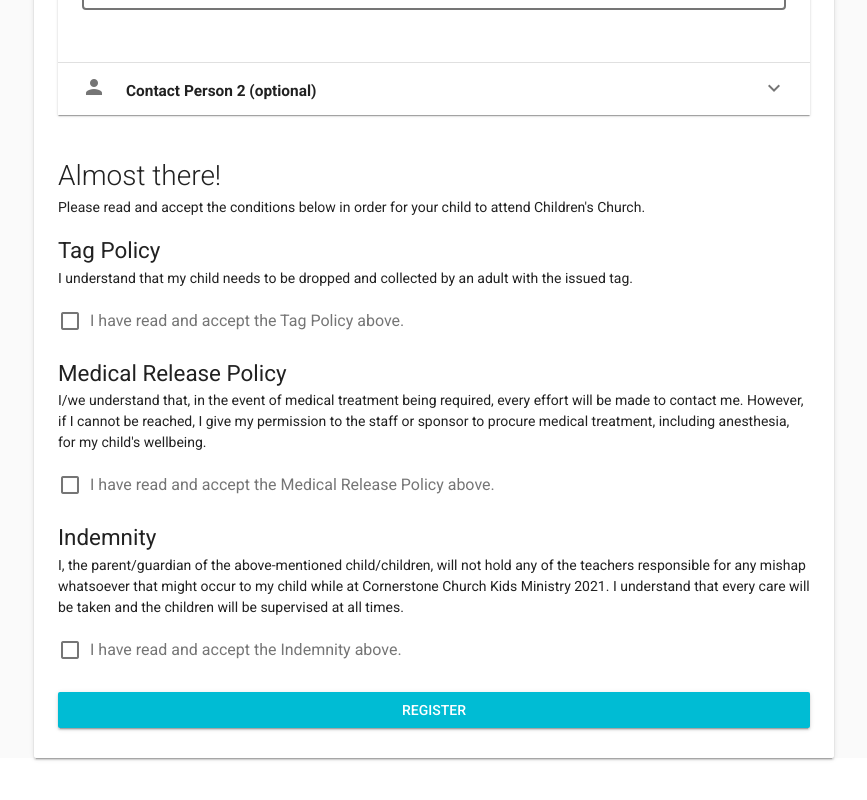
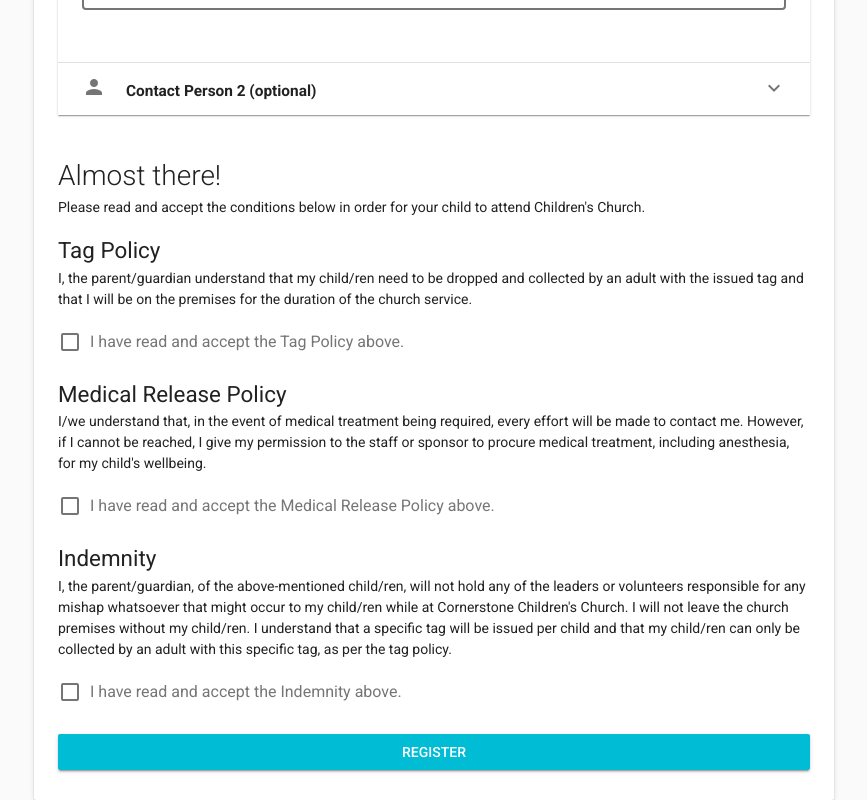
Before and after one commit to ivankahl/childrens-church-registration-form, a Vue app: page / in a window 1280 px wide. Shown: the part 913-1713 px from the top of the page, without its empty margins (206-1073 px from the left). Before the commit the page ends 1671 px from the top, so only its background shows below. Built offline with nearby package versions, Linux system fonts and the light colour scheme.

Commit message:
Updated tag plicy and indemnity

```diff
--- a/src/components/RegistrationForm.vue
+++ b/src/components/RegistrationForm.vue
@@ -147,8 +147,9 @@
     </p>
     <h3 class="section-header-2">Tag Policy</h3>
     <p>
-      I understand that my child needs to be dropped and collected by an adult
-      with the issued tag.
+      I, the parent/guardian understand that my child/ren need to be dropped
+      and collected by an adult with the issued tag and that I will be on the
+      premises for the duration of the church service.
     </p>
     <v-checkbox
       color="cyan"
@@ -171,11 +172,12 @@
     />
     <h3 class="section-header-2">Indemnity</h3>
     <p>
-      I, the parent/guardian of the above-mentioned child/children, will not
-      hold any of the teachers responsible for any mishap whatsoever that might
-      occur to my child while at Cornerstone Church Kids Ministry 2021. I
-      understand that every care will be taken and the children will be
-      supervised at all times.
+      I, the parent/guardian, of the above-mentioned child/ren, will not hold
+      any of the leaders or volunteers responsible for any mishap whatsoever
+      that might occur to my child/ren while at Cornerstone Children's Church.
+      I will not leave the church premises without my child/ren. I understand
+      that a specific tag will be issued per child and that my child/ren can
+      only be collected by an adult with this specific tag, as per the tag policy.
     </p>
     <v-checkbox
       color="cyan"
```
